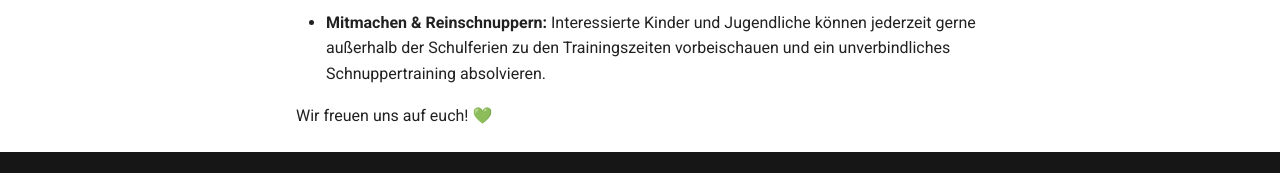
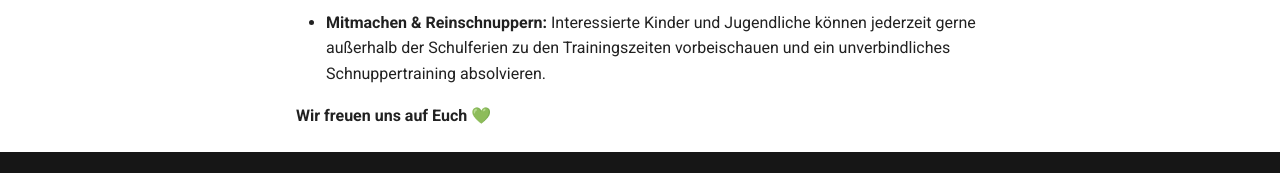
Before and after one commit to schachwelzheim/schachwelzheim, an MkDocs documentation site: the page built from docs/verein/jugend/index.md, in a window 1280 px wide. Shown: the part 733-906 px from the top of the page. Built offline with MkDocs 1.6.1 and Material for MkDocs 9.7.7, drawn with Linux system fonts in a browser that asks for light colours.

Commit message:
Format greeting message with HTML tags

```diff
--- a/docs/verein/jugend/index.md
+++ b/docs/verein/jugend/index.md
@@ -25,4 +25,4 @@ Der wöchentliche Trainingsbetrieb (außer in den Schulferien) ist in zwei Grupp
 * **Ort:** Gespielt wird im [Vereinsheim](../spiellokal).
 * **Mitmachen & Reinschnuppern:** Interessierte Kinder und Jugendliche können jederzeit gerne außerhalb der Schulferien zu den Trainingszeiten vorbeischauen und ein unverbindliches Schnuppertraining absolvieren.
 
-Wir freuen uns auf euch! 💚
+<p><strong>Wir freuen uns auf Euch 💚</strong></p>
```
